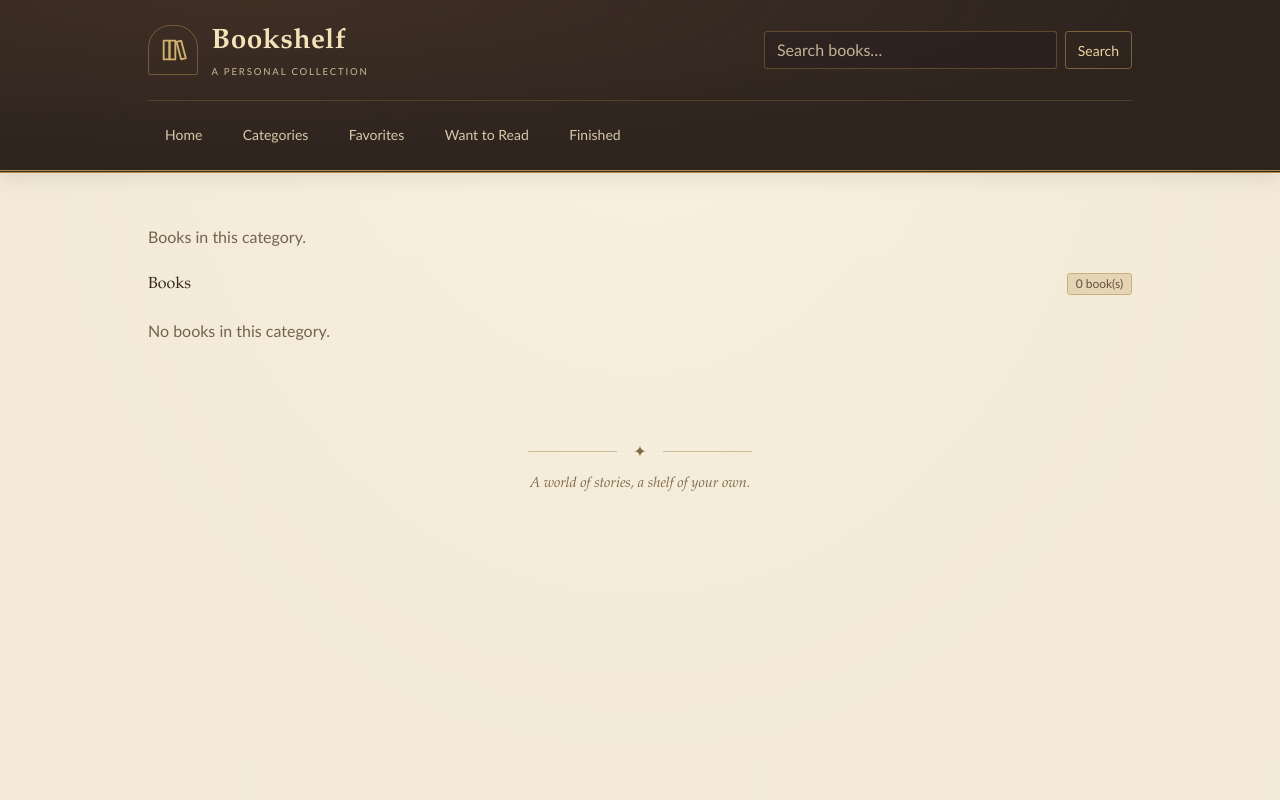
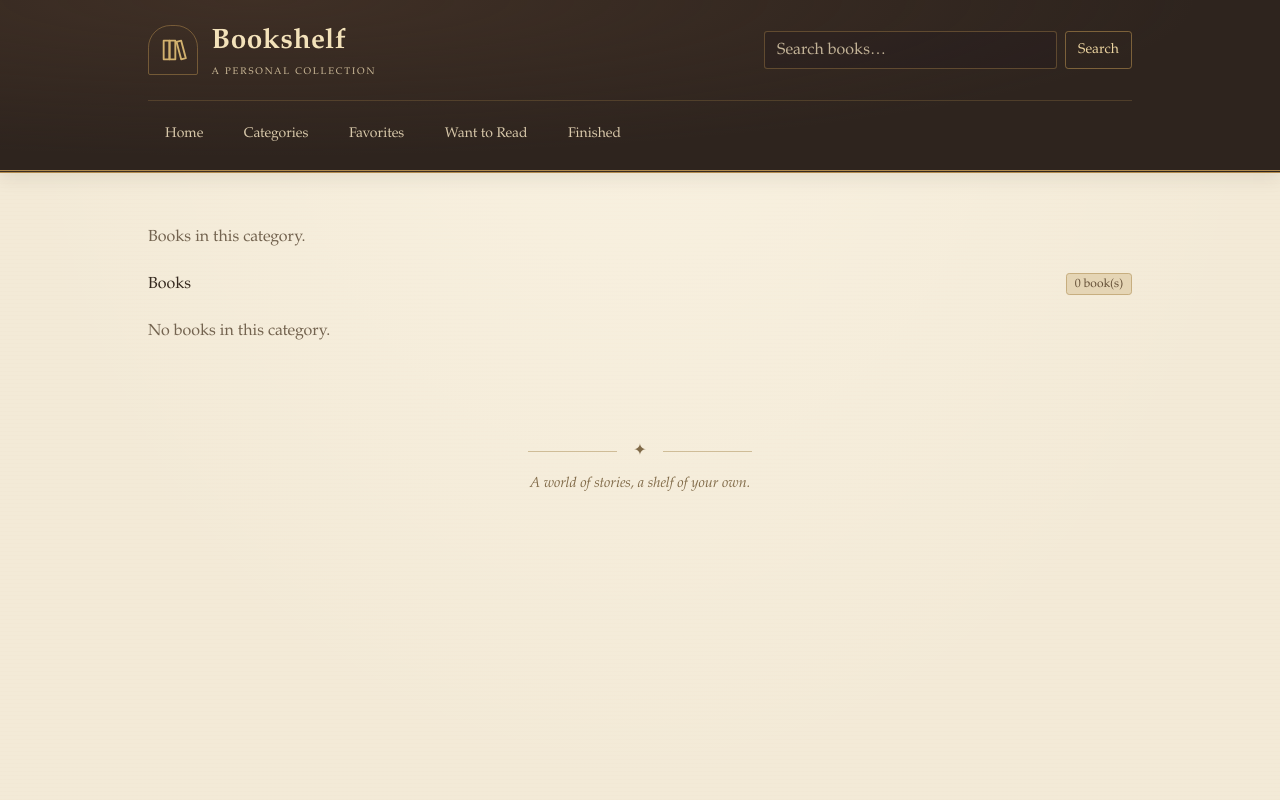
Before and after one commit to sibprogrammer/bookshelf, a Python web app: template src/templates/category.html in a window 1280 px wide. Run offline with Jinja, Linux system fonts and the light colour scheme; the template is opened without the code that fills it, so the values that code supplies are empty; some libraries are stand-ins or nearby versions.

Commit message:
Use font suitable for non-Latin characters

```diff
--- a/src/static/bookshelf.css
+++ b/src/static/bookshelf.css
@@ -152,7 +152,6 @@
   --library-walnut: #2e241e;
   --library-brass: #b18a4d;
   --library-serif: "Palatino Linotype", "Book Antiqua", Palatino, "Iowan Old Style", Georgia, serif;
-  --bs-body-font-family: "Optima", "Segoe UI", sans-serif;
   --bs-body-color: var(--library-ink);
   --bs-body-color-rgb: 53, 41, 31;
   --bs-body-bg: #f3ead7;
@@ -185,6 +184,7 @@
 }
 
 body {
+  font-family: var(--library-serif);
   min-height: 100vh;
   background-image:
     radial-gradient(ellipse at 50% 0, #fff9eb80, transparent 70%),
@@ -240,7 +240,7 @@ a { text-underline-offset: .2em; }
 .brand-caption {
   display: block;
   margin-top: .15rem;
-  font: 400 .6rem/1.5 var(--bs-body-font-family);
+  font: 400 .6rem/1.5 var(--library-serif);
   letter-spacing: .19em;
   text-transform: uppercase;
   color: #cbb997;
```
